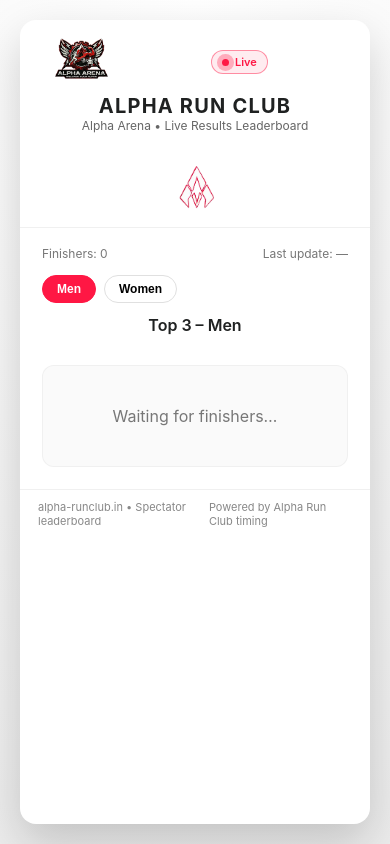
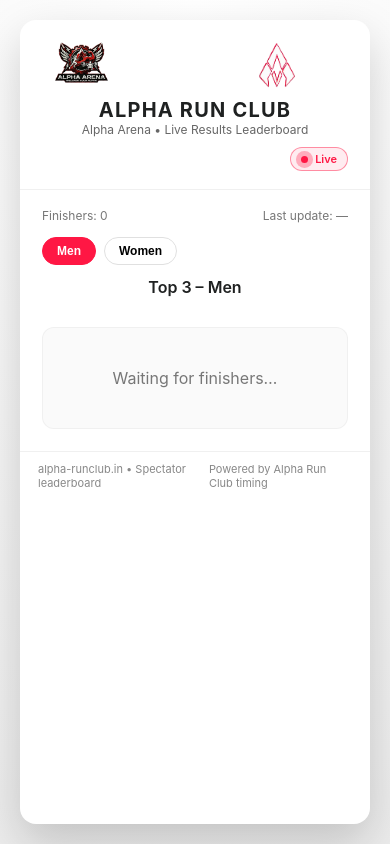
Before and after one commit to dev491999/alphaleaderboard, a plain HTML site: page index.html in a window 390 px wide. Drawn offline with Linux system fonts and the light colour scheme; no server answers.

Commit message:
chore(ui): iterate on mobile header grid layout
- Experimented with CSS Grid structure on mobile
- Adjusted logo positioning and live badge placement
- Work in progress toward final mobile hierarchy

```diff
--- a/index.html
+++ b/index.html
@@ -47,7 +47,7 @@
 }
 
 .logo img{
-  height:36px;
+  height:79px;
   display:block;
 }
 
@@ -73,13 +73,13 @@
 }
 
 .header-right img{
-  height:32px;
+  height:69px;
 }
 
 .badge-live{
   display:inline-flex;
   align-items:center;
-  gap:6px;
+  gap:7px;
   padding:4px 10px;
   border-radius:999px;
   font-size:11px;
@@ -228,32 +228,48 @@
 }
 
 /* ================= MOBILE FIXES ================= */
-@media(max-width:640px){
-  header{
-    grid-template-columns:1fr;
+@media (max-width: 640px) {
+  header {
+    grid-template-columns: 1fr 1fr;
     grid-template-areas:
-      "arena"
-      "title"
-      "live"
-      "club";
-    text-align:center;
+      "arena club "
+      "title title"
+      "live live";
+    row-gap: 10px;
+    text-align: center;
   }
 
-  .logo.left{grid-area:club}
-  .logo.left img{height:48px;margin:0 auto}
-
-  .header-center{grid-area:title}
-
-  .header-right{
-    grid-area:arena;
-    justify-content:center;
+  /* Alpha Run Club logo (center) */
+  .logo.left {
+    grid-area: club;
+    justify-content: center;
   }
 
-  .header-right img{height:42px}
+  .logo.left img {
+    height: 50px;
+    margin: 0 auto;
+  }
 
-  .badge-live{
-    grid-area:live;
-    margin:6px auto 0;
+  /* Title */
+  .header-center {
+    grid-area: title;
+  }
+
+  /* Alpha Arena logo (left) */
+  .header-right {
+    grid-area: arena;
+    justify-content: flex-start;
+  }
+
+  .header-right img {
+    height: 42px;
+  }
+
+  /* Live badge (right) */
+  .badge-live {
+    grid-area: live;
+    margin-left: auto;
+    margin-right: 0;
   }
 }
 </style>
@@ -267,7 +283,7 @@
 
 <header>
   <div class="logo left">
-    <img src="assets/logos/alpha-run-club-logo.png">
+    <img src="assets/logos/alpha-run-club-logo.png" alt="Alpha Run Club">
   </div>
 
   <div class="header-center">
@@ -276,10 +292,14 @@
   </div>
 
   <div class="header-right">
-    <img src="assets/logos/alpha-arena-logo.png">
-    <span class="badge-live"><span class="dot"></span>Live</span>
+    <img src="assets/logos/alpha-arena-logo.png" alt="Alpha Arena">
   </div>
+
+  <span class="badge-live">
+    <span class="dot"></span>Live
+  </span>
 </header>
+
 
 <main>
   <div class="meta-bar">
```
